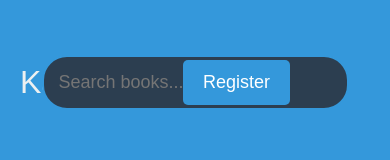
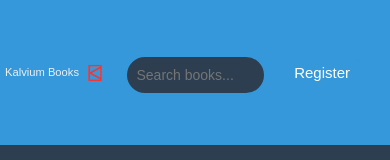
Before and after one commit to rushikeshzope/FEWD-CA5, a React (Vite) app: page / in a window 390 px wide. Shown: the top 160 px of the page. Built offline with nearby package versions, Linux system fonts and the light colour scheme; no server answers.

Commit message:
responsive

```diff
--- a/src/App.css
+++ b/src/App.css
@@ -7,8 +7,8 @@ body {
 }
 
 .register-button {
-  padding: 12px 20px;
-  font-size: 18px;
+  padding: 2% 4%;
+  font-size: 2vw;
   background-color: #3498DB;
   color: #fff;
   border: none;
@@ -16,8 +16,8 @@ body {
   cursor: pointer;
   outline: none;
   position: absolute;
-  top: 20px;
-  right: 100px;
+  top: 2%;
+  right: 4%;
   transition: background-color 0.3s ease-in-out;
 }
 
@@ -95,7 +95,6 @@ input:focus {
   top: 13px;
   border-radius: 50%;
 }
-
 ul {
   list-style-type: none;
   padding: 0;
@@ -181,3 +180,159 @@ span {
     opacity: 1;
   }
 }
+
+
+
+@media screen and (max-width: 1095px) {
+  .logo {
+    left: 120px;
+    height: 40px;
+    width: 40px;
+  }
+  #kalvium-book {
+    left: 5px;
+    font-size: 1em;
+    top: 8px;
+  }
+
+  .search-bar {
+    margin-bottom: 10px;
+  }
+}
+
+/* Breakpoint 3: Small screens */
+@media screen and (max-width: 936px) {
+  .register-button {
+    top: 25px;
+    right: 30px;
+    padding: 6px 10px;
+    font-size: 12px;
+  }
+
+  input {
+    width: 80%;
+    max-width: 300px;
+  }
+
+  .logo {
+    left: 120px;
+    height: 40px;
+    width: 40px;
+  }
+  #kalvium-book {
+    left: 5px;
+    font-size: 1em;
+    top: 8px;
+  }
+
+}
+
+/* Breakpoint 4: Extra small screens */
+@media screen and (max-width: 768px) {
+  .register-button {
+    top: 25px;
+    right: 30px;
+    padding: 6px 10px;
+    font-size: 12px;
+  }
+
+  input {
+    width: 80%;
+    max-width: 300px;
+  }
+
+  .logo {
+    left: 120px;
+    height: 40px;
+    width: 40px;
+  }
+}
+
+@media screen and (max-width: 630px) {
+  .register-button {
+    top: 18px;
+    right: 30px;
+    padding: 6px 10px;
+    font-size: 18px;
+  }
+
+
+  input {
+    width: 90%;
+    max-width: 250px;
+    padding: 10px;
+    font-size: 14px;
+  }
+
+  .logo {
+    left: 120px;
+    height: 40px;
+    width: 40px;
+  }
+
+  #kalvium-book {
+    left: 5px;
+    font-size: 1em;
+    top: 8px;
+  }
+}
+
+@media screen and (max-width: 580px) {
+  .register-button {
+    top: 18px;
+    right: 30px;
+    padding: 6px 10px;
+    font-size: 15px;
+  }
+
+
+  input {
+    width: 40%;
+    max-width: 250px;
+    padding: 10px;
+    font-size: 14px;
+  }
+
+  .logo {
+    left: 80px;
+    height: 30px;
+    width: 30px;
+    top: 18px;
+  }
+
+  #kalvium-book {
+    left: 5px;
+    font-size: 0.7em;
+    top: 15px;
+  }
+}
+
+@media screen and (max-width: 580px) {
+  .register-button {
+    top: 18px;
+    right: 30px;
+    padding: 6px 10px;
+    font-size: 15px;
+  }
+
+
+  input {
+    width: 30%;
+    max-width: 250px;
+    padding: 10px;
+    font-size: 14px;
+  }
+
+  .logo {
+    left: 80px;
+    height: 30px;
+    width: 30px;
+    top: 18px;
+  }
+
+  #kalvium-book {
+    left: 5px;
+    font-size: 0.7em;
+    top: 15px;
+  }
+}
--- a/src/components/Form.css
+++ b/src/components/Form.css
@@ -35,11 +35,13 @@
 .formbutton {
     background-color: #4caf50;
     color: white;
-    padding: 10px 15px;
+    padding: 1em; /* Adjust padding as needed */
     border: none;
     border-radius: 4px;
     cursor: pointer;
-    width: 6vw;
+    width: auto; /* Use auto width for flexibility */
+    max-width: 100%; /* Ensure it doesn't exceed its container */
+    box-sizing: border-box; /* Include padding in the total width */
     transition: background-color 0.3s ease-in-out;
 }
 
@@ -80,25 +82,27 @@
     background-color: #1f5122;
 }
 
-#gobackbutton{
+#gobackbutton {
     background-color: #2f7232;
     color: white;
-    padding: 10px 15px;
+    padding: 2% 3%; /* Adjust padding as needed */
     border: none;
     border-radius: 4px;
     cursor: pointer;
-    margin-top: 360px;
+    margin-top: 700%; /* Adjust margin-top as needed */
+    margin-left: -200%;
     transition: background-color 0.3s ease-in-out;
-    width: 300px;
-    height: 100px;
+    width: 400%; /* Adjust width as needed */
+    max-width: 300px; /* Set a maximum width if desired */
+    height: 8vw; /* Adjust height using viewport units */
 }
 
-#gobackbutton button:hover {
-    background-color: #9ade9f;
+#gobackbutton:hover {
+    background-color: #37a33d;
 }
 
-#endmessage{
-    font-size: 4em;
+#endmessage {
+    font-size: 4vw; /* Adjust font size using viewport units */
     position: absolute;
     top: 20%;
     left: 28%;
--- a/src/components/Form.jsx
+++ b/src/components/Form.jsx
@@ -16,6 +16,7 @@ function Form() {
     console.log(values);
     setIsSuccess(true);
     sessionStorage.setItem("registrationSuccess", "true");
+    console.log("Registration success set in sessionStorage");
   };
 
   const handleGoBack = () => {
```
Also changed, not shown: 1 other file (tests, documents, lock files or other folders).
